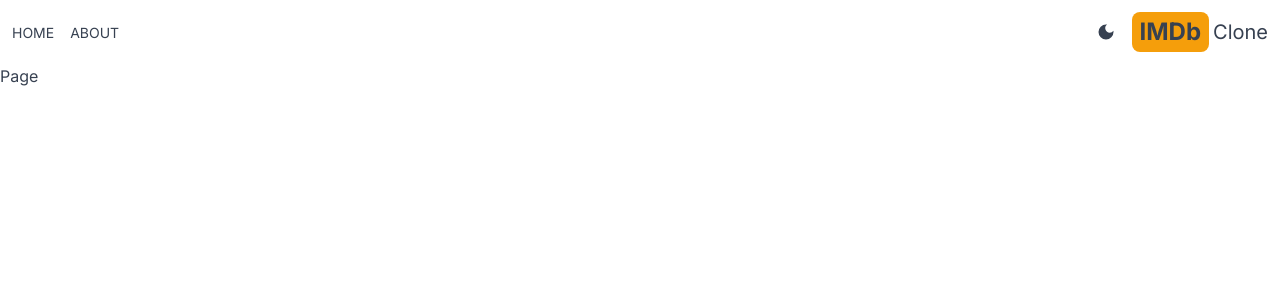
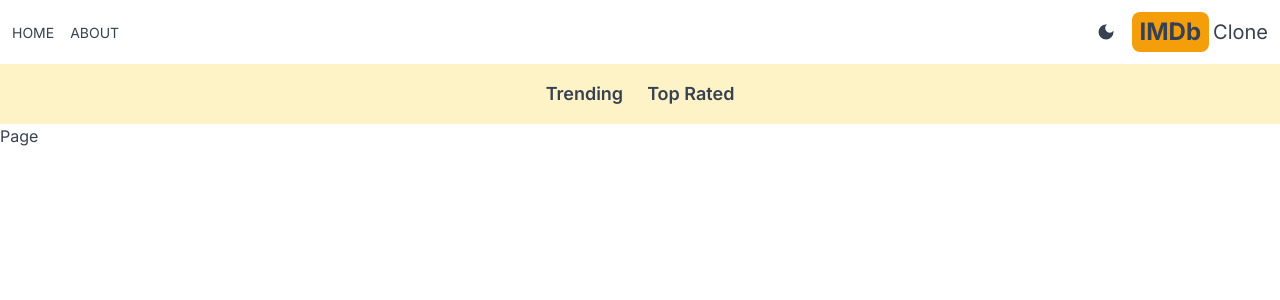
Before and after one commit to agrutsav/Imdb-Clone, a Next.js app: page / in a window 1280 px wide. Shown: the top 300 px of the page. Built offline with nearby package versions, Linux system fonts and the light colour scheme.

Commit message:
Created The navbarItem with genre

```diff
--- /dev/null
+++ b/src/app/components/Navbar.jsx
@@ -0,0 +1,11 @@
+
+import NavbarItem from './NavbarItem'
+
+export default function Navbar() {
+  return (
+    <div className="flex dark:bg-gray-600 bg-amber-100 p-4 lg:text-lg justify-center gap-6">
+        <NavbarItem title="Trending" param="fetchTrending"/>
+        <NavbarItem title="Top Rated" param="fetchTopRated"/>
+    </div>
+  )
+}
--- /dev/null
+++ b/src/app/components/NavbarItem.jsx
@@ -0,0 +1,22 @@
+"use client";
+
+import  Link  from "next/link";
+import { useSearchParams } from "next/navigation";
+export default function NavbarItem({ title, param }) {
+  const searchParams = useSearchParams();
+  const genre = searchParams.get("genre");
+  return (
+    <div>
+      <Link
+        className={`hover:text-amber-600 font-semibold ${
+          genre === param
+            ? "underline underline-offset-8 decoration-4 decoration-amber-500 rounded-lg"
+            : ""
+        }`}
+        href={`/?genre=${param}`}
+      >
+        {title}
+      </Link>
+    </div>
+  );
+}
--- a/src/app/layout.js
+++ b/src/app/layout.js
@@ -2,6 +2,7 @@
 import "./globals.css";
 import Header from "./components/Header";
 import Providers from "./Providers";
+import Navbar from "./components/Navbar";
 
 const inter = Inter({ subsets: ["latin"] });
 
@@ -17,6 +18,7 @@
       <body className={inter.className}>
         <Providers>
         <Header/>
+        <Navbar/>
         {children}
         </Providers>
       </body>
```
